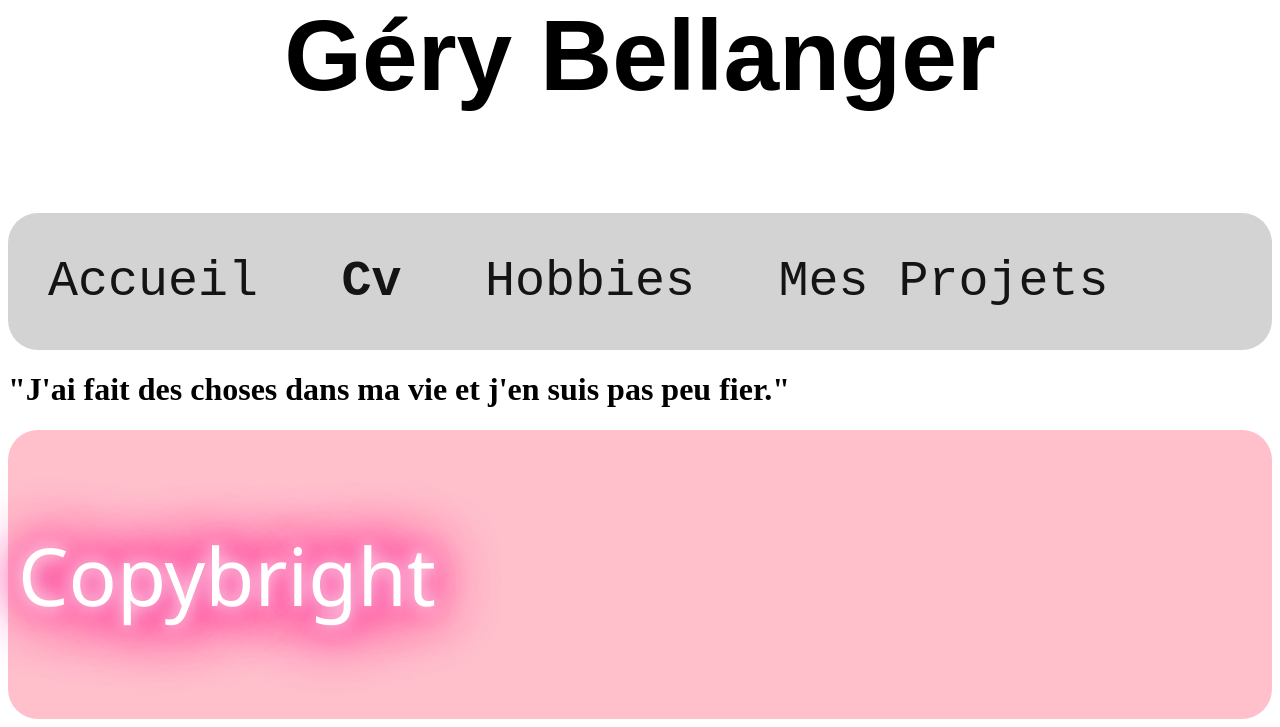
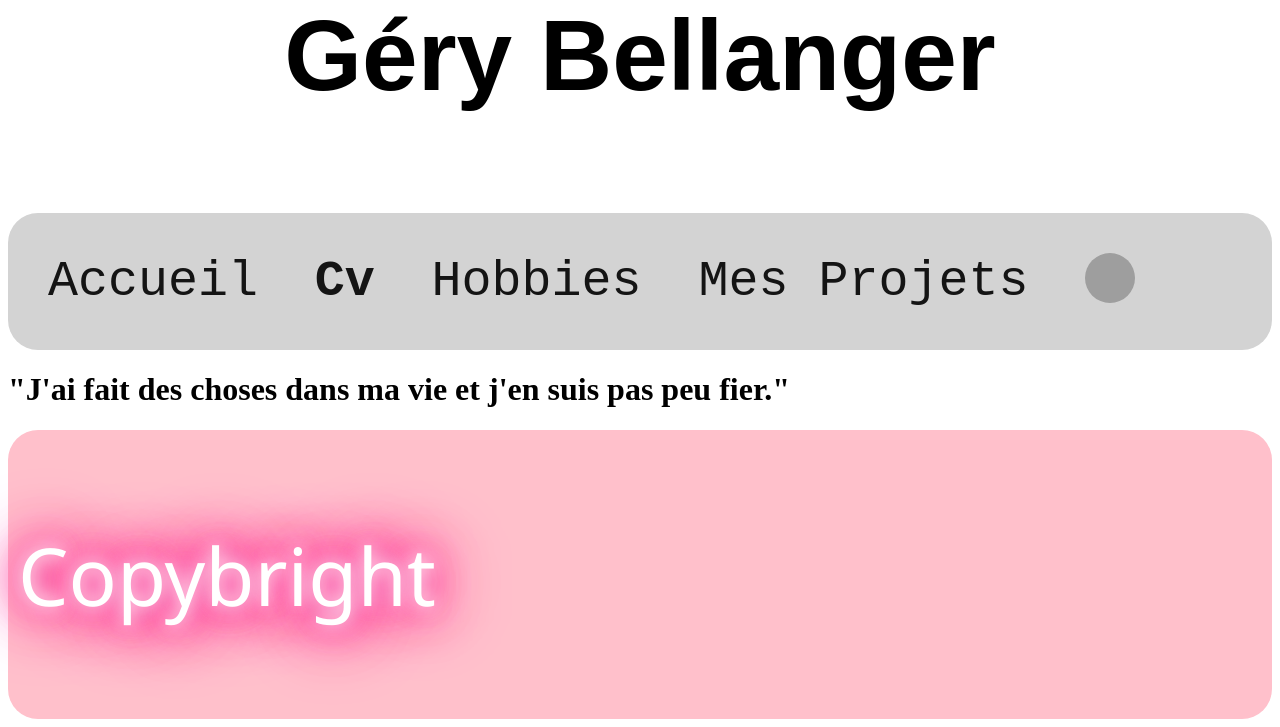
Before and after one commit to Ipiutiminelle/IDAW, a PHP site: page /cv.php in a window 1280 px wide. Shown: the part 332-1059 px from the top of the page. Run offline with PHP 8.4, Linux system fonts and the light colour scheme; grey boxes are pictures that could not be loaded.

Commit message:
pb image shrek

```diff
--- a/SitePro/V2/style.css
+++ b/SitePro/V2/style.css
@@ -75,3 +75,9 @@ A:hover{ color: aliceblue;
       .description1{
         font-size: 80;
       }
+
+      .profil-image{
+        width: 50px;
+        height: 50px;
+        border-radius: 25px;
+      }
--- a/SitePro/V2/template_menu.php
+++ b/SitePro/V2/template_menu.php
@@ -17,7 +17,7 @@
           echo "<a class=\"nav1\" href=\"${pageId}.php\">${pageParameters}</a>";
         }
       }
-      echo "
+      echo "\n<img class=\"profil-image\" src=\"logo_site.png\" alt=\"Shrekipotter\">
       <ul>
       </nav>";
     }
```
